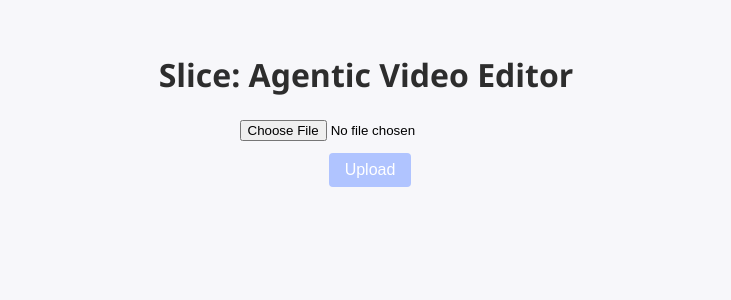
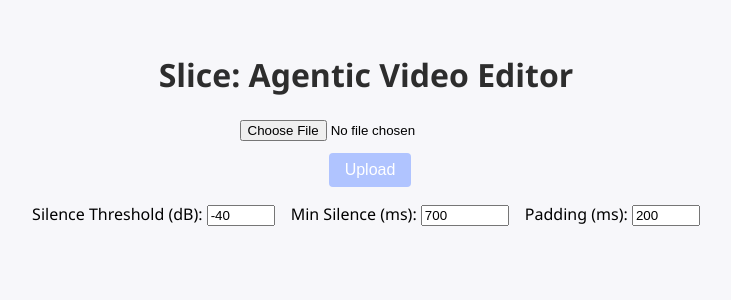
Before and after one commit to jeet-dekivadia/slice, a React (Create React App) app in the folder slice/frontend/: page / in a window 1280 px wide. Shown: the top 300 px of the page, without its empty margins (274-1005 px from the left). Built offline with nearby package versions, Linux system fonts and the light colour scheme.

Commit message:
Add silence detection parameters with configurable thresholds
Co-authored-by: jdekivadia3 <jdekivadia3@gatech.edu>

```diff
--- a/slice/frontend/src/App.tsx
+++ b/slice/frontend/src/App.tsx
@@ -13,6 +13,9 @@ function App() {
   const [silentSegments, setSilentSegments] = useState<Array<[number, number]>>([]);
   const [editedUrl, setEditedUrl] = useState<string | null>(null);
   const [editRegion, setEditRegion] = useState<{action: string, start?: number, end?: number, duration?: number} | null>(null);
+  const [silenceThresh, setSilenceThresh] = useState(-40);
+  const [minSilenceLen, setMinSilenceLen] = useState(700);
+  const [padding, setPadding] = useState(200);
   const videoRef = useRef<HTMLVideoElement>(null);
 
   const handleFileChange = (e: React.ChangeEvent<HTMLInputElement>) => {
@@ -48,7 +51,7 @@ function App() {
     const res = await fetch(`${API_URL}/detect_silence`, {
       method: 'POST',
       headers: { 'Content-Type': 'application/json' },
-      body: JSON.stringify({ filename: fname }),
+      body: JSON.stringify({ filename: fname, silence_thresh: silenceThresh, min_silence_len: minSilenceLen, padding }),
     });
     const data = await res.json();
     setSilentSegments(data.silent_segments || []);
@@ -61,7 +64,7 @@ function App() {
     const res = await fetch(`${API_URL}/remove_silence`, {
       method: 'POST',
       headers: { 'Content-Type': 'application/json' },
-      body: JSON.stringify({ filename }),
+      body: JSON.stringify({ filename, silence_thresh: silenceThresh, min_silence_len: minSilenceLen, padding }),
     });
     const data = await res.json();
     if (data.output_filename) {
@@ -209,6 +212,11 @@ function App() {
         </div>
       )}
       {loading && <p>Processing...</p>}
+      <div style={{ margin: '16px 0' }}>
+        <label>Silence Threshold (dB): <input type="number" value={silenceThresh} onChange={e => setSilenceThresh(Number(e.target.value))} style={{ width: 60 }} /></label>
+        <label style={{ marginLeft: 16 }}>Min Silence (ms): <input type="number" value={minSilenceLen} onChange={e => setMinSilenceLen(Number(e.target.value))} style={{ width: 80 }} /></label>
+        <label style={{ marginLeft: 16 }}>Padding (ms): <input type="number" value={padding} onChange={e => setPadding(Number(e.target.value))} style={{ width: 60 }} /></label>
+      </div>
     </div>
   );
 }
```
Also changed, not shown: 1 other file (tests, documents, lock files or other folders).
